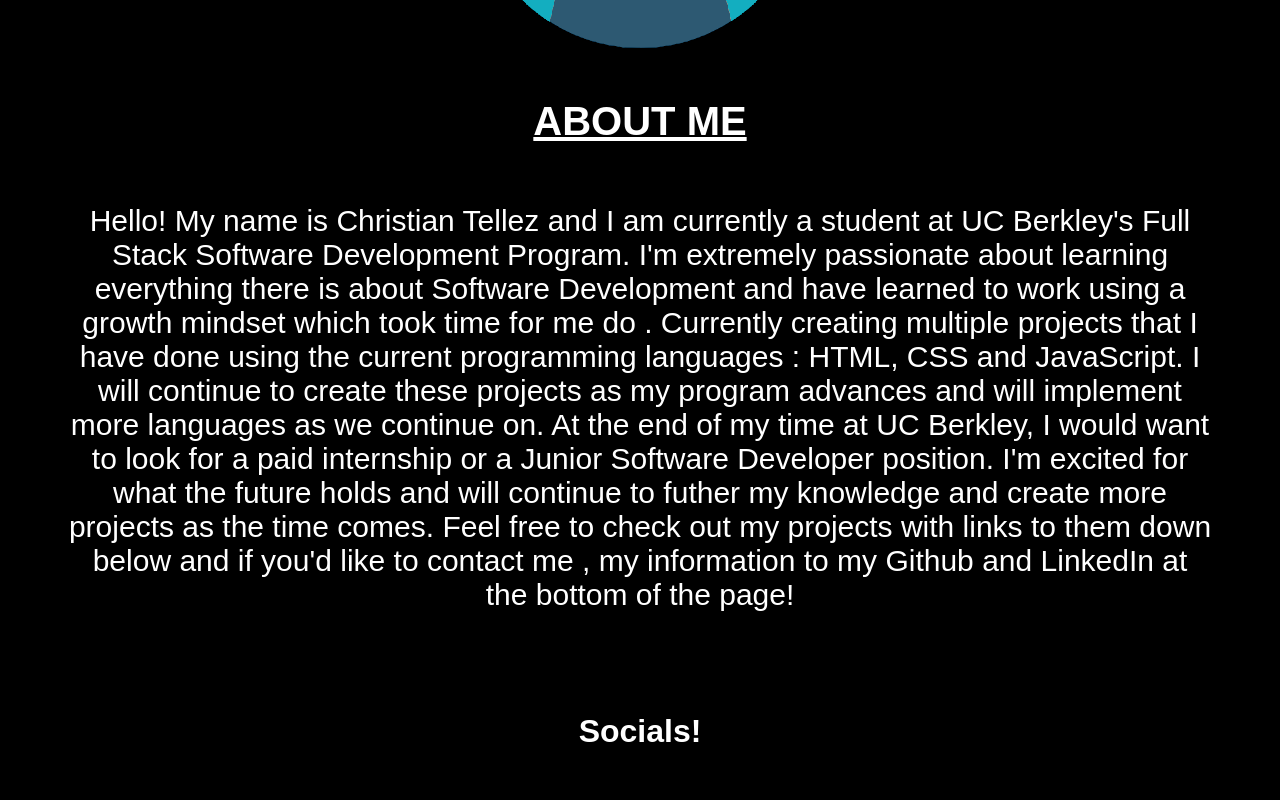
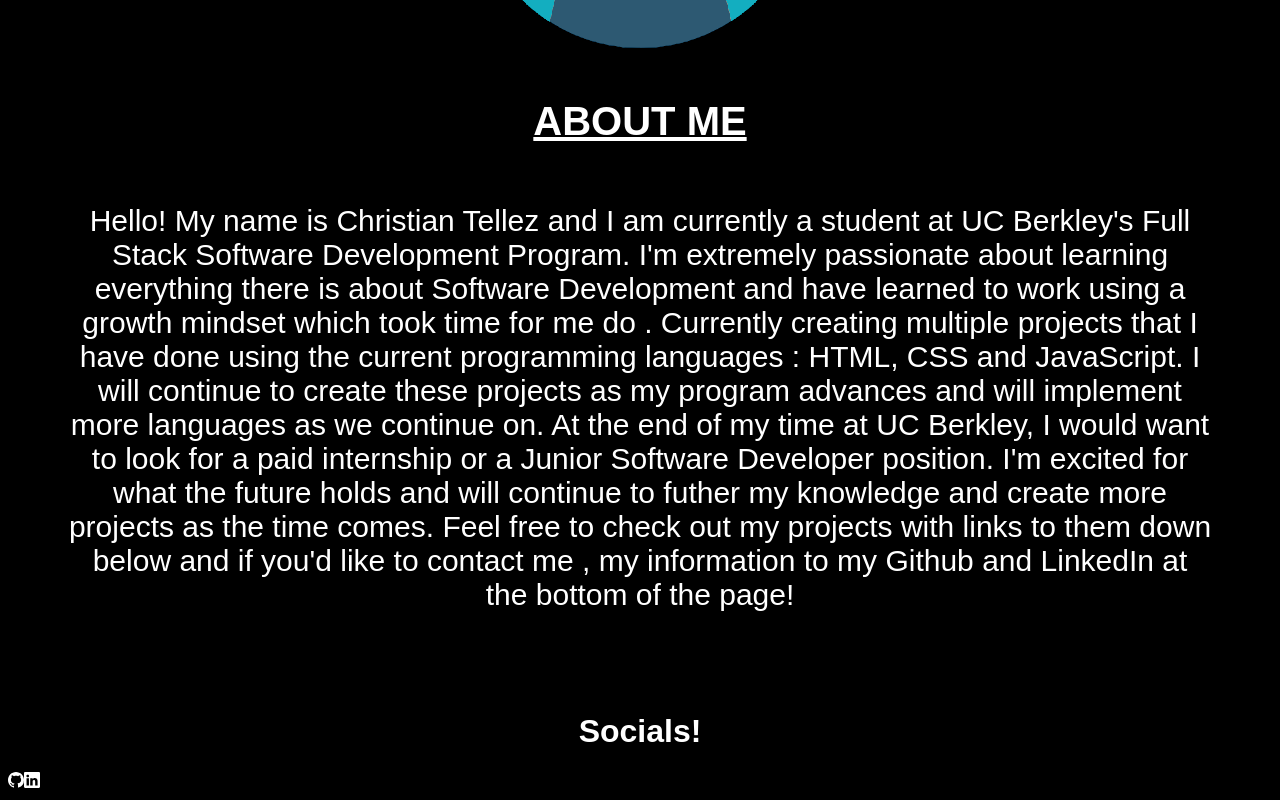
Before and after one commit to tellez215/react-portfolio, a React (Create React App) app: page / in a window 1280 px wide. Shown: the part 407-1207 px from the top of the page. Before the commit the page ends 1179 px from the top, so only its background shows below. Built offline with nearby package versions, Linux system fonts and the light colour scheme.

Commit message:
import footer within components

```diff
--- a/src/components/Contact.js
+++ b/src/components/Contact.js
@@ -1,3 +1,5 @@
+import Footer from "./Footer";
+
 function Contact() {
     return (
         <div>
@@ -19,6 +21,8 @@
                 <input type="submit" value="Submit" className="submitbtn"/>
 
             </form>
+
+            <Footer/>
         </div>
 
 
--- a/src/components/Footer.js
+++ b/src/components/Footer.js
@@ -1,13 +1,14 @@
+import {BsGithub} from 'react-icons/bs'
+import {BsLinkedin} from 'react-icons/bs'
 
 function Footer() {
     return (
         <div>
             <h1 className="socials">Socials!</h1>
-            {/* <div className="icons">
-                <a href="https://github.com/tellez215" style="color: white;"> <FontAwesomeIcon icon={brands('Github')} /></a>
-                <a href="https://www.linkedin.com/in/christiantellez215/" style="color: white;"><i className="fa-brands fa-linkedin"></i></a>
-                <a href="mailto:tellez.develop@gmail.com" style="color:white"><i className="fa-solid fa-envelope"></i> Email</a>
-            </div> */}
+            <div className='socialIcons'>
+            <a href="https://github.com/tellez215" ><BsGithub /></a>
+            <a href="https://www.linkedin.com/in/christiantellez215/" ><BsLinkedin /></a>
+            </div>
         </div>
     );
 }
--- a/src/components/Project.js
+++ b/src/components/Project.js
@@ -1,4 +1,5 @@
 import React from 'react';
+import Footer from './Footer';
 import project1 from '../img/1.png'
 import project2 from '../img/2.png'
 import project3 from '../img/3.png'
@@ -95,6 +96,7 @@
           <a href="#" style={{ color: 'rgb(255, 255, 255)' }}>Visit Site</a>
         </div>
       </div>
+      <Footer/>
     </div>
 
   );
```
